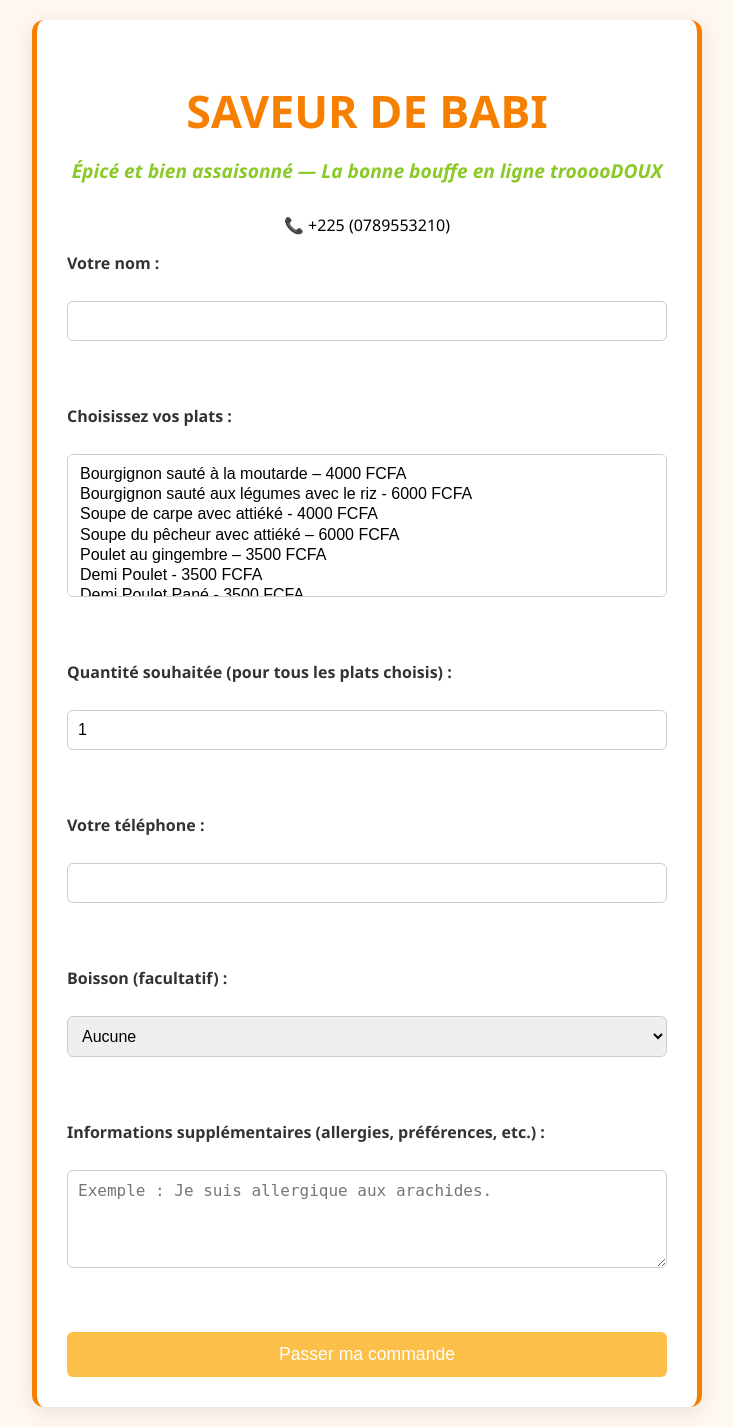
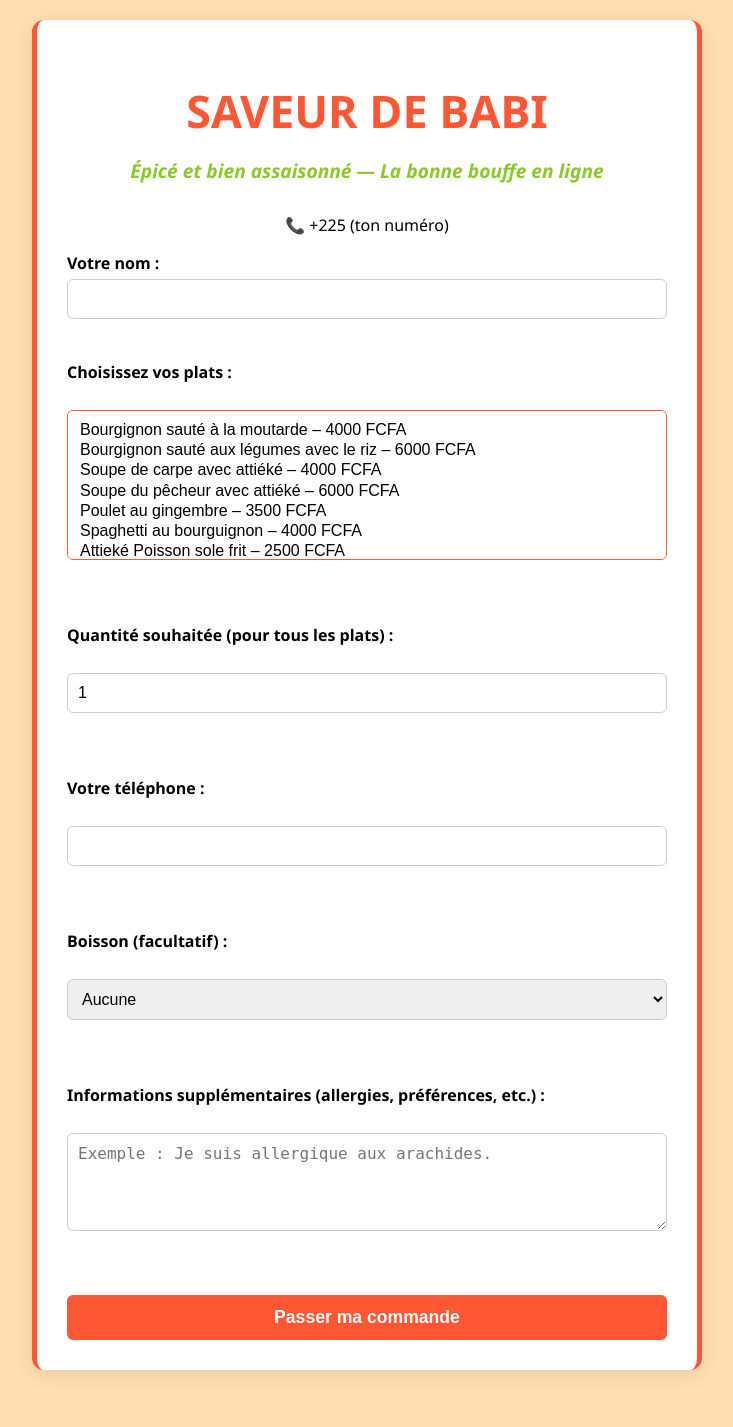
Before and after one commit to Sisu2025/commande-en-ligne, a Flask app: page / in a window 1280 px wide. Shown: the whole page, without its empty margins (273-1006 px from the left). After the commit the page ends 1374 px from the top, so only its background shows below. Run offline with Flask 3, Linux system fonts and the light colour scheme.

Commit message:
Ajout du thème couleur orange/blanc/vert

```diff
--- a/static/style.css
+++ b/static/style.css
@@ -1,8 +1,20 @@
 /* style.css */
 
+/* Couleurs principales */
+:root {
+    --primary-color: #FF5733; /* 🔹 Orange vif */
+    --secondary-color: #FFFFFF; /* ◼ Blanc pur */
+    --text-color: #000000; /* ◼ Noir pour le texte */
+    --accent-color: #FFC107; /* 🔶 Orange clair pour les boutons */
+    --background-color: #FFE0B2; /* 🟧 Fond légèrement orange */
+    --green-color: #8ac926; /* 🟢 Vert clair – rappel de la Côte d'Ivoire */
+}
+
+/* Style global */
 body {
     font-family: 'Segoe UI', sans-serif;
-    background-color: #fff8f0; /* Fond crème */
+    background-color: var(--background-color);
+    color: var(--text-color);
     margin: 0;
     padding: 20px;
 }
@@ -14,12 +26,12 @@ body {
     padding: 30px;
     border-radius: 12px;
     box-shadow: 0 4px 20px rgba(0, 0, 0, 0.1);
-    border-left: 5px solid #f77f00;
-    border-right: 5px solid #f77f00;
+    border-left: 5px solid var(--primary-color);
+    border-right: 5px solid var(--primary-color);
 }
 
 #titre-site {
-    color: #f77f00; /* Orange vif */
+    color: var(--primary-color); /* 🔹 Orange vif */
     text-align: center;
     font-size: 2.8em;
     font-weight: bold;
@@ -27,13 +39,19 @@ body {
 }
 
 #sous-titre {
-    color: #8ac926; /* Vert clair – rappel de la Côte d’Ivoire */
+    color: var(--green-color); /* 🟢 Vert clair */
     text-align: center;
     font-size: 1.2em;
     font-style: italic;
     margin-bottom: 30px;
 }
 
+p {
+    text-align: center;
+    color: var(--text-color);
+}
+
+/* Formulaire */
 form {
     display: flex;
     flex-direction: column;
@@ -42,7 +60,7 @@ form {
 label {
     font-weight: bold;
     margin-bottom: 5px;
-    color: #333;
+    color: var(--text-color);
 }
 
 input, select, textarea {
@@ -51,19 +69,37 @@ input, select, textarea {
     border: 1px solid #ccc;
     border-radius: 6px;
     font-size: 1rem;
+    width: 100%;
+    box-sizing: border-box;
 }
 
+/* Bouton principal */
 button {
-    background-color: #fcbf49;
-    color: white;
+    background-color: var(--primary-color);
+    color: var(--secondary-color);
     border: none;
     cursor: pointer;
     transition: background 0.3s ease;
     padding: 12px;
     font-size: 1.1em;
     border-radius: 6px;
+    font-weight: bold;
 }
 
 button:hover {
-    background-color: #f77f00;
+    background-color: var(--accent-color);
 }
+
+/* Liste des plats stylisée */
+select[multiple] {
+    height: 150px;
+    padding: 10px;
+    font-size: 1rem;
+    border: 1px solid var(--primary-color);
+    border-radius: 6px;
+}
+
+textarea {
+    resize: vertical;
+    min-height: 60px;
+}
--- a/templates/index.html
+++ b/templates/index.html
@@ -2,58 +2,41 @@
 <html lang="fr">
 <head>
     <meta charset="UTF-8">
-    <title>SAVEUR DE BABY - Menu</title>
+    <title>SAVEUR DE BABI</title>
     <link rel="stylesheet" href="/style.css">
 </head>
 <body>
     <div class="container">
         <h1 id="titre-site">SAVEUR DE BABI</h1>
-        <h2 id="sous-titre">Épicé et bien assaisonné — La bonne bouffe en ligne trooooDOUX</h2>
-
-        <p style="text-align: center;">📞 +225 (0789553210)</p>
+        <h2 id="sous-titre">Épicé et bien assaisonné — La bonne bouffe en ligne</h2>
+        <p>📞 +225 (ton numéro)</p>
 
         <form action="/commander" method="post">
-            <label for="nom">Votre nom :</label><br>
-            <input type="text" id="nom" name="nom" required><br><br>
+            <label for="nom">Votre nom :</label>
+            <input type="text" id="nom" name="nom" required><br>
 
             <label>Choisissez vos plats :</label><br>
-            <select name="plats[]" id="plat" multiple size="6" required>
+            <select name="plats[]" multiple size="6" required>
                 <option value="Bourgignon sauté à la moutarde - 4000 FCFA">Bourgignon sauté à la moutarde – 4000 FCFA</option>
-				<option value="Bourgignon sauté aux légumes avec le riz - 6000 FCFA">Bourgignon sauté aux légumes avec le riz - 6000 FCFA</option>
-                <option value="Soupe de carpe avec attiéké - 4000 FCFA">Soupe de carpe avec attiéké - 4000 FCFA</option>
-				<option value="Soupe du pêcheur avec attiéké - 6000 FCFA">Soupe du pêcheur avec attiéké – 6000 FCFA</option>
+                <option value="Bourgignon sauté aux légumes avec le riz - 6000 FCFA">Bourgignon sauté aux légumes avec le riz – 6000 FCFA</option>
+                <option value="Soupe de carpe avec attiéké - 4000 FCFA">Soupe de carpe avec attiéké – 4000 FCFA</option>
+                <option value="Soupe du pêcheur avec attiéké – 6000 FCFA">Soupe du pêcheur avec attiéké – 6000 FCFA</option>
                 <option value="Poulet au gingembre - 3500 FCFA">Poulet au gingembre – 3500 FCFA</option>
-				<option value="Demi Poulet - 3500 FCFA">Demi Poulet - 3500 FCFA</option>
-				<option value="Demi Poulet Pané - 3500 FCFA">Demi Poulet Pané - 3500 FCFA</option>
-				<option value="Kedjenou de Poulet - 3500 FCFA">Kedjenou de Poulet - 3500 FCFA</option>
                 <option value="Spaghetti au bourguignon - 4000 FCFA">Spaghetti au bourguignon – 4000 FCFA</option>
-				<option value="Attieké Poisson sole frit - 2500 FCFA">Attieké Poisson sole frit - 2500 FCFA</option>
+                <option value="Attieké Poisson sole frit - 2500 FCFA">Attieké Poisson sole frit – 2500 FCFA</option>
                 <option value="Spaghetti aux boulettes - 4000 FCFA">Spaghetti aux boulettes – 4000 FCFA</option>
-				<option value="Spaghetti au poulet - 4500 FCFA">Spaghetti au poulet - 4500 FCFA</option>
+                <option value="Spaghetti au poulet - 4500 FCFA">Spaghetti au poulet – 4500 FCFA</option>
                 <option value="Attieké poulet - 3000 FCFA">Attieké poulet – 3000 FCFA</option>
                 <option value="Ignames grillés au poisson - 4000 FCFA">Ignames grillés au poisson – 4000 FCFA</option>
-                <option value="Ragoût d'ignames au boeuf - 4500 FCFA">Ragoût d'ignames au boeuf - 4500 FCFA</option>
-				<option value="Ragoût d'ignames au poulet - 4500 FCFA">Ragoût d'ignames au poulet - 4500 FCFA</option>
-				<option value="Ragoût de pomme de terre au boeuf - 4500 FCFA">Ragoût de pomme de terre au boeuf - 4500 FCFA</option>
-                <option value="Petit Pois à la viande de bœuf - 4500 FCFA">Petit Pois à la viande de bœuf – 4500 FCFA</option>
-				<option value="Petit Pois aux boulettes - 4500 FCFA">Petit Pois aux boulettes - 4500 FCFA</option>
+                <option value="Ragoût d'i pour gnames au boeuf - 4500 FCFA">Ragoût d'i pour gnames au boeuf – 4500 FCFA</option>
                 <option value="Petit Pois au poulet - 4500 FCFA">Petit Pois au poulet – 4500 FCFA</option>
-                <option value="Pomme de terre sautée au petit pois - 6500 FCFA">Pomme de terre sautée au petit pois - 6500 FCFA</option>
-				<option value="Pomme de terre sautée au bourguignon - 4500 FCFA">Pomme de terre sautée au bourguignon - 4500 FCFA</option>
-                <option value="Soupe légumes maison - 3000 FCFA">Soupe légumes maison – 3000 FCFA</option>
-                <option value="Boulettes sautées - 4000 FCFA">Boulettes sautées – 4000 FCFA</option>
-				<option value="Alloco aux oeufs - 2500 FCFA">Alloco aux oeufs - 2500 FCFA</option>
-				<option value="Alloco au poulet - 3500 FCFA">Alloco au poulet - 3500 FCFA"</option>
-				<option value="frites aux Boulettes sautées - 4500 FCFA">frites aux Boulettes sautées - 4500 FCFA</option>
-				<option value="frites au poulet sauté - 4000 FCFA">frites au poulet sauté - 4000 FCFA</option>
-				<option value="Attieké huile rouge - 630 FCFA">Attieké huile rouge - 630 FCFA</option>
-				<option value="Riz - 1000 FCFA">Riz - 1000 FCFA</option>
-				<option value="Claclo - 1000 FCFA">Claclo - 1000 FCFA</option>
-				<option value="Alloco - 1000 FCFA">Alloco - 1000 FCFA</option>
-				<option value="Ignames grillés - 1000 FCFA">Ignames grillés - 1000 FCFA</option>
+                <option value="Pomme de terre sautée au petit pois - 6500 FCFA">Pomme de terre sautée au petit pois – 6500 FCFA</option>
+                <option value="Alloco aux oeufs - 2500 FCFA">Alloco aux oeufs – 2500 FCFA</option>
+                <option value="Claclo - 1000 FCFA">Claclo – 1000 FCFA</option>
+                <option value="Riz - 1000 FCFA">Riz – 1000 FCFA</option>
             </select><br><br>
 
-            <label for="quantite">Quantité souhaitée (pour tous les plats choisis) :</label><br>
+            <label for="quantite">Quantité souhaitée (pour tous les plats) :</label><br>
             <input type="number" id="quantite" name="quantite" min="1" value="1"><br><br>
 
             <label for="telephone">Votre téléphone :</label><br>
```
